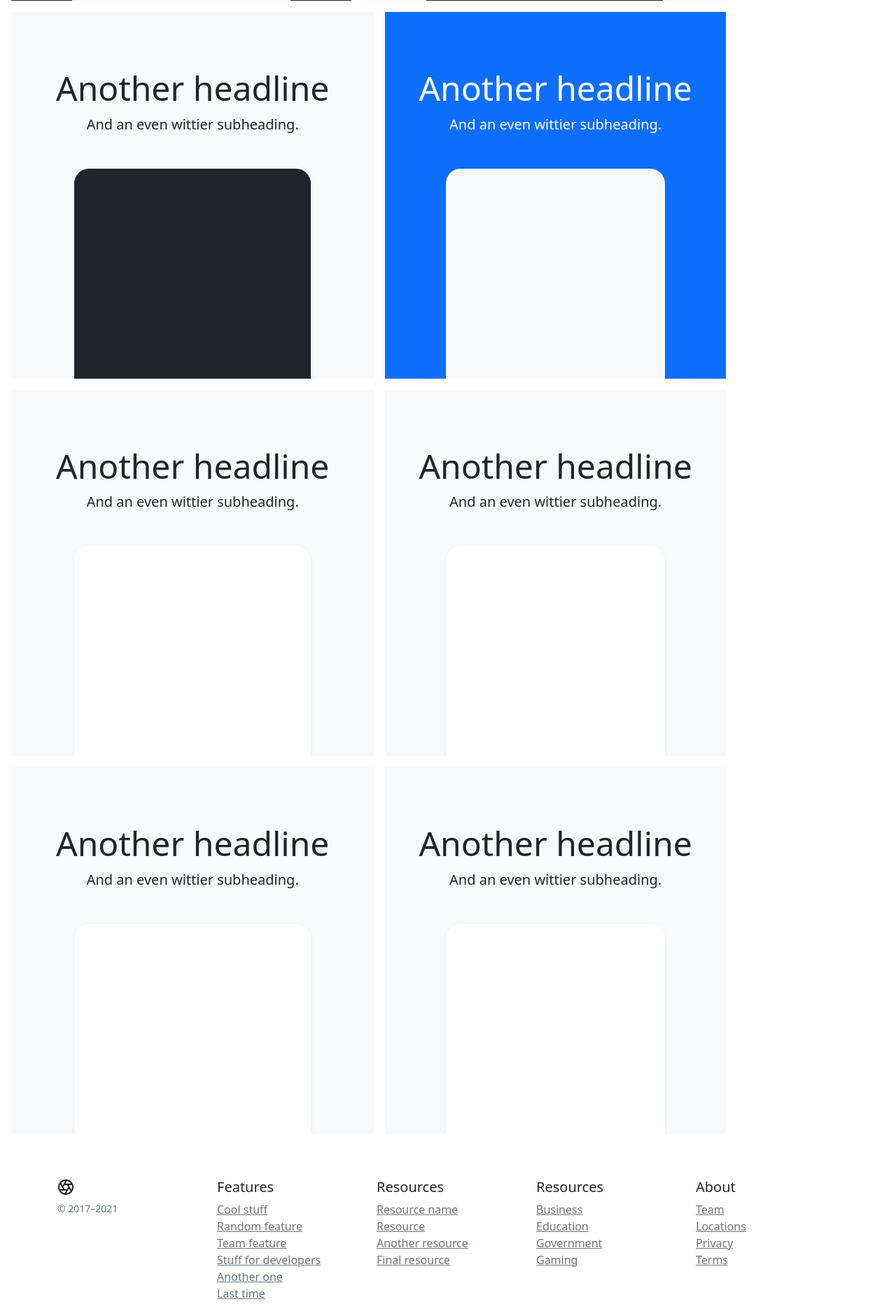
After one commit to louisrubin/Branches, a Django app: template Branches/templates/perfil.html in a window 1280 px wide. The commit adds this page. Shown: the part 1207-3080 px from the top of the page at 70% size. Run offline with Django 3.2, Linux system fonts and the light colour scheme; the template is opened without the code that fills it, so the values that code supplies are empty; some libraries are stand-ins or nearby versions.

Commit message:
Templates agregados

```diff
--- /dev/null
+++ b/Branches/templates/baseperfil.html
@@ -0,0 +1,196 @@
+<html lang="en"><head>
+    <meta charset="utf-8">
+    <meta name="viewport" content="width=device-width, initial-scale=1">
+    <meta name="description" content="">
+    <meta name="author" content="Mark Otto, Jacob Thornton, and Bootstrap contributors">
+    <meta name="generator" content="Hugo 0.88.1">
+    <title>Product example · Bootstrap v5.1</title>
+
+    <link rel="canonical" href="https://getbootstrap.com/docs/5.1/examples/product/">
+
+
+
+    <!-- Bootstrap core CSS -->
+<link href="https://cdn.jsdelivr.net/npm/bootstrap@5.1.3/dist/css/bootstrap.min.css" rel="stylesheet" integrity="sha384-1BmE4kWBq78iYhFldvKuhfTAU6auU8tT94WrHftjDbrCEXSU1oBoqyl2QvZ6jIW3" crossorigin="anonymous">
+
+    <!-- Favicons -->
+<link rel="apple-touch-icon" href="/docs/5.1/assets/img/favicons/apple-touch-icon.png" sizes="180x180">
+<link rel="icon" href="/docs/5.1/assets/img/favicons/favicon-32x32.png" sizes="32x32" type="image/png">
+<link rel="icon" href="/docs/5.1/assets/img/favicons/favicon-16x16.png" sizes="16x16" type="image/png">
+<link rel="manifest" href="/docs/5.1/assets/img/favicons/manifest.json">
+<link rel="mask-icon" href="/docs/5.1/assets/img/favicons/safari-pinned-tab.svg" color="#7952b3">
+<link rel="icon" href="/docs/5.1/assets/img/favicons/favicon.ico">
+<meta name="theme-color" content="#7952b3">
+
+
+    <style>
+      .bd-placeholder-img {
+        font-size: 1.125rem;
+        text-anchor: middle;
+        -webkit-user-select: none;
+        -moz-user-select: none;
+        user-select: none;
+      }
+
+      @media (min-width: 768px) {
+        .bd-placeholder-img-lg {
+          font-size: 3.5rem;
+        }
+      }
+    </style>
+
+
+    <!-- Custom styles for this template -->
+    <link href="product.css" rel="stylesheet">
+  </head>
+  <body>
+
+<header class="site-header sticky-top py-1">
+  <nav class="container d-flex flex-column flex-md-row justify-content-between">
+    <a class="py-2" href="#" aria-label="Product">
+      <svg xmlns="http://www.w3.org/2000/svg" width="24" height="24" fill="none" stroke="currentColor" stroke-linecap="round" stroke-linejoin="round" stroke-width="2" class="d-block mx-auto" role="img" viewBox="0 0 24 24"><title>Product</title><circle cx="12" cy="12" r="10"></circle><path d="M14.31 8l5.74 9.94M9.69 8h11.48M7.38 12l5.74-9.94M9.69 16L3.95 6.06M14.31 16H2.83m13.79-4l-5.74 9.94"></path></svg>
+    </a>
+    <a class="py-2 d-none d-md-inline-block" href="#">Tour</a>
+    <a class="py-2 d-none d-md-inline-block" href="#">Product</a>
+    <a class="py-2 d-none d-md-inline-block" href="#">Features</a>
+    <a class="py-2 d-none d-md-inline-block" href="#">Enterprise</a>
+    <a class="py-2 d-none d-md-inline-block" href="#">Support</a>
+    <a class="py-2 d-none d-md-inline-block" href="#">Pricing</a>
+    <a class="py-2 d-none d-md-inline-block" href="#">Cart</a>
+  </nav>
+</header>
+
+<main>
+  <div class="position-relative overflow-hidden p-3 p-md-5 m-md-3 text-center bg-light">
+    <div class="col-md-5 p-lg-5 mx-auto my-5">
+      <h1 class="display-4 fw-normal">Punny headline</h1>
+      <p class="lead fw-normal">And an even wittier subheading to boot. Jumpstart your marketing efforts with this example based on Apple’s marketing pages.</p>
+      <a class="btn btn-outline-secondary" href="#">Coming soon</a>
+    </div>
+    <div class="product-device shadow-sm d-none d-md-block"></div>
+    <div class="product-device product-device-2 shadow-sm d-none d-md-block"></div>
+  </div>
+
+  <div class="d-md-flex flex-md-equal w-100 my-md-3 ps-md-3">
+    <div class="bg-dark me-md-3 pt-3 px-3 pt-md-5 px-md-5 text-center text-white overflow-hidden">
+      <div class="my-3 py-3">
+        <h2 class="display-5">Another headline</h2>
+        <p class="lead">And an even wittier subheading.</p>
+      </div>
+      <div class="bg-light shadow-sm mx-auto" style="width: 80%; height: 300px; border-radius: 21px 21px 0 0;"></div>
+    </div>
+    <div class="bg-light me-md-3 pt-3 px-3 pt-md-5 px-md-5 text-center overflow-hidden">
+      <div class="my-3 p-3">
+        <h2 class="display-5">Another headline</h2>
+        <p class="lead">And an even wittier subheading.</p>
+      </div>
+      <div class="bg-dark shadow-sm mx-auto" style="width: 80%; height: 300px; border-radius: 21px 21px 0 0;"></div>
+    </div>
+  </div>
+
+  <div class="d-md-flex flex-md-equal w-100 my-md-3 ps-md-3">
+    <div class="bg-light me-md-3 pt-3 px-3 pt-md-5 px-md-5 text-center overflow-hidden">
+      <div class="my-3 p-3">
+        <h2 class="display-5">Another headline</h2>
+        <p class="lead">And an even wittier subheading.</p>
+      </div>
+      <div class="bg-dark shadow-sm mx-auto" style="width: 80%; height: 300px; border-radius: 21px 21px 0 0;"></div>
+    </div>
+    <div class="bg-primary me-md-3 pt-3 px-3 pt-md-5 px-md-5 text-center text-white overflow-hidden">
+      <div class="my-3 py-3">
+        <h2 class="display-5">Another headline</h2>
+        <p class="lead">And an even wittier subheading.</p>
+      </div>
+      <div class="bg-light shadow-sm mx-auto" style="width: 80%; height: 300px; border-radius: 21px 21px 0 0;"></div>
+    </div>
+  </div>
+
+  <div class="d-md-flex flex-md-equal w-100 my-md-3 ps-md-3">
+    <div class="bg-light me-md-3 pt-3 px-3 pt-md-5 px-md-5 text-center overflow-hidden">
+      <div class="my-3 p-3">
+        <h2 class="display-5">Another headline</h2>
+        <p class="lead">And an even wittier subheading.</p>
+      </div>
+      <div class="bg-body shadow-sm mx-auto" style="width: 80%; height: 300px; border-radius: 21px 21px 0 0;"></div>
+    </div>
+    <div class="bg-light me-md-3 pt-3 px-3 pt-md-5 px-md-5 text-center overflow-hidden">
+      <div class="my-3 py-3">
+        <h2 class="display-5">Another headline</h2>
+        <p class="lead">And an even wittier subheading.</p>
+      </div>
+      <div class="bg-body shadow-sm mx-auto" style="width: 80%; height: 300px; border-radius: 21px 21px 0 0;"></div>
+    </div>
+  </div>
+
+  <div class="d-md-flex flex-md-equal w-100 my-md-3 ps-md-3">
+    <div class="bg-light me-md-3 pt-3 px-3 pt-md-5 px-md-5 text-center overflow-hidden">
+      <div class="my-3 p-3">
+        <h2 class="display-5">Another headline</h2>
+        <p class="lead">And an even wittier subheading.</p>
+      </div>
+      <div class="bg-body shadow-sm mx-auto" style="width: 80%; height: 300px; border-radius: 21px 21px 0 0;"></div>
+    </div>
+    <div class="bg-light me-md-3 pt-3 px-3 pt-md-5 px-md-5 text-center overflow-hidden">
+      <div class="my-3 py-3">
+        <h2 class="display-5">Another headline</h2>
+        <p class="lead">And an even wittier subheading.</p>
+      </div>
+      <div class="bg-body shadow-sm mx-auto" style="width: 80%; height: 300px; border-radius: 21px 21px 0 0;"></div>
+    </div>
+  </div>
+</main>
+
+<footer class="container py-5">
+  <div class="row">
+    <div class="col-12 col-md">
+      <svg xmlns="http://www.w3.org/2000/svg" width="24" height="24" fill="none" stroke="currentColor" stroke-linecap="round" stroke-linejoin="round" stroke-width="2" class="d-block mb-2" role="img" viewBox="0 0 24 24"><title>Product</title><circle cx="12" cy="12" r="10"></circle><path d="M14.31 8l5.74 9.94M9.69 8h11.48M7.38 12l5.74-9.94M9.69 16L3.95 6.06M14.31 16H2.83m13.79-4l-5.74 9.94"></path></svg>
+      <small class="d-block mb-3 text-muted">© 2017–2021</small>
+    </div>
+    <div class="col-6 col-md">
+      <h5>Features</h5>
+      <ul class="list-unstyled text-small">
+        <li><a class="link-secondary" href="#">Cool stuff</a></li>
+        <li><a class="link-secondary" href="#">Random feature</a></li>
+        <li><a class="link-secondary" href="#">Team feature</a></li>
+        <li><a class="link-secondary" href="#">Stuff for developers</a></li>
+        <li><a class="link-secondary" href="#">Another one</a></li>
+        <li><a class="link-secondary" href="#">Last time</a></li>
+      </ul>
+    </div>
+    <div class="col-6 col-md">
+      <h5>Resources</h5>
+      <ul class="list-unstyled text-small">
+        <li><a class="link-secondary" href="#">Resource name</a></li>
+        <li><a class="link-secondary" href="#">Resource</a></li>
+        <li><a class="link-secondary" href="#">Another resource</a></li>
+        <li><a class="link-secondary" href="#">Final resource</a></li>
+      </ul>
+    </div>
+    <div class="col-6 col-md">
+      <h5>Resources</h5>
+      <ul class="list-unstyled text-small">
+        <li><a class="link-secondary" href="#">Business</a></li>
+        <li><a class="link-secondary" href="#">Education</a></li>
+        <li><a class="link-secondary" href="#">Government</a></li>
+        <li><a class="link-secondary" href="#">Gaming</a></li>
+      </ul>
+    </div>
+    <div class="col-6 col-md">
+      <h5>About</h5>
+      <ul class="list-unstyled text-small">
+        <li><a class="link-secondary" href="#">Team</a></li>
+        <li><a class="link-secondary" href="#">Locations</a></li>
+        <li><a class="link-secondary" href="#">Privacy</a></li>
+        <li><a class="link-secondary" href="#">Terms</a></li>
+      </ul>
+    </div>
+  </div>
+</footer>
+
+
+    <script src="/docs/5.1/dist/js/bootstrap.bundle.min.js" integrity="sha384-ka7Sk0Gln4gmtz2MlQnikT1wXgYsOg+OMhuP+IlRH9sENBO0LRn5q+8nbTov4+1p" crossorigin="anonymous"></script>
+
+
+
+
+</body></html>
--- a/Branches/templates/login.html
+++ b/Branches/templates/login.html
@@ -65,10 +65,9 @@
 
 	<div>
 
-		<a href="{% url 'inicio' %}">
+				<a href="{% url 'inicio' %}">
 			<button type="button" class="w-60 btn btn-secondary btn-sm">Ir al inicio</button>
 		</a>
-
 
 		<a href="{% url 'usuarios:registro' %}">
 			<button type="button" class="w-60 btn btn-secondary btn-sm">Registrarse</button>
--- /dev/null
+++ b/Branches/templates/perfil.html
@@ -0,0 +1 @@
+{% extends "baseperfil.html" %}
```
Also changed, not shown: Branches/templates/base.html (added, +144 -0 lines).
